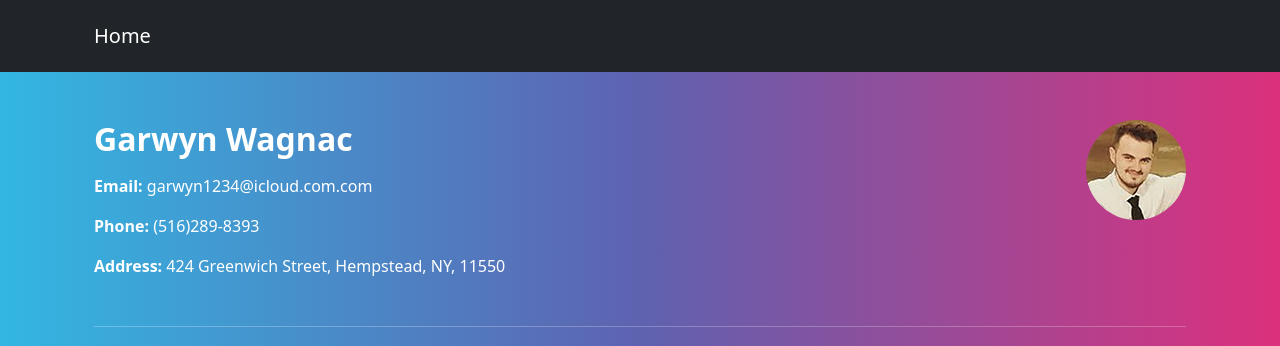
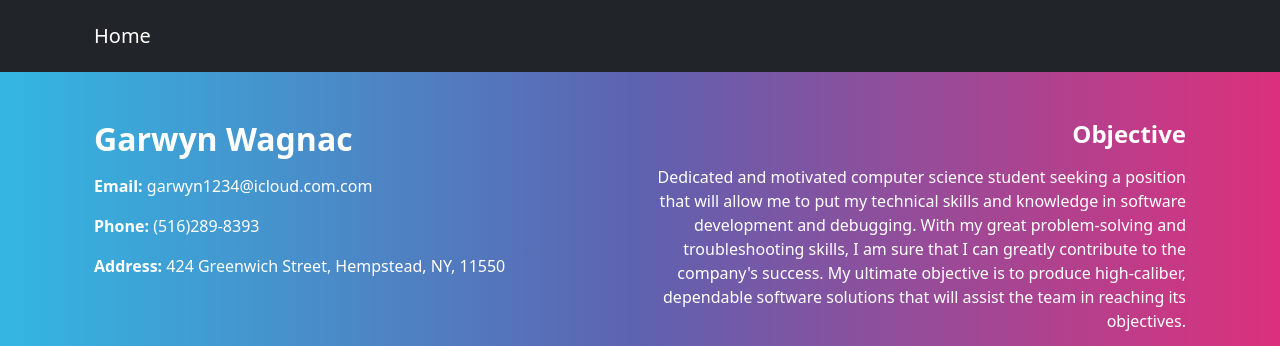
Before and after one commit to GWagnac/GWagnac.Resume, a plain HTML site: page index.html in a window 1280 px wide. Shown: the top 346 px of the page. Drawn offline with nearby package versions, Linux system fonts and the light colour scheme; files that its build step writes are made by us from their sources.

Commit message:
Update index.html

```diff
--- a/index.html
+++ b/index.html
@@ -35,12 +35,6 @@
         <p><strong>Address:</strong> 424 Greenwich Street, Hempstead, NY, 11550</p>
       </div>
       <div class="col-md-6 text-md-end">
-        <!-- Profile Picture -->
-        <img src="images/aboutpicture.png" alt="Profile Picture" class="img-fluid rounded-circle profile-image">
-      </div>
-    </div>
-
-    <hr>
 
     <h4>Objective</h4>
     <!-- Objective Statement -->
```
